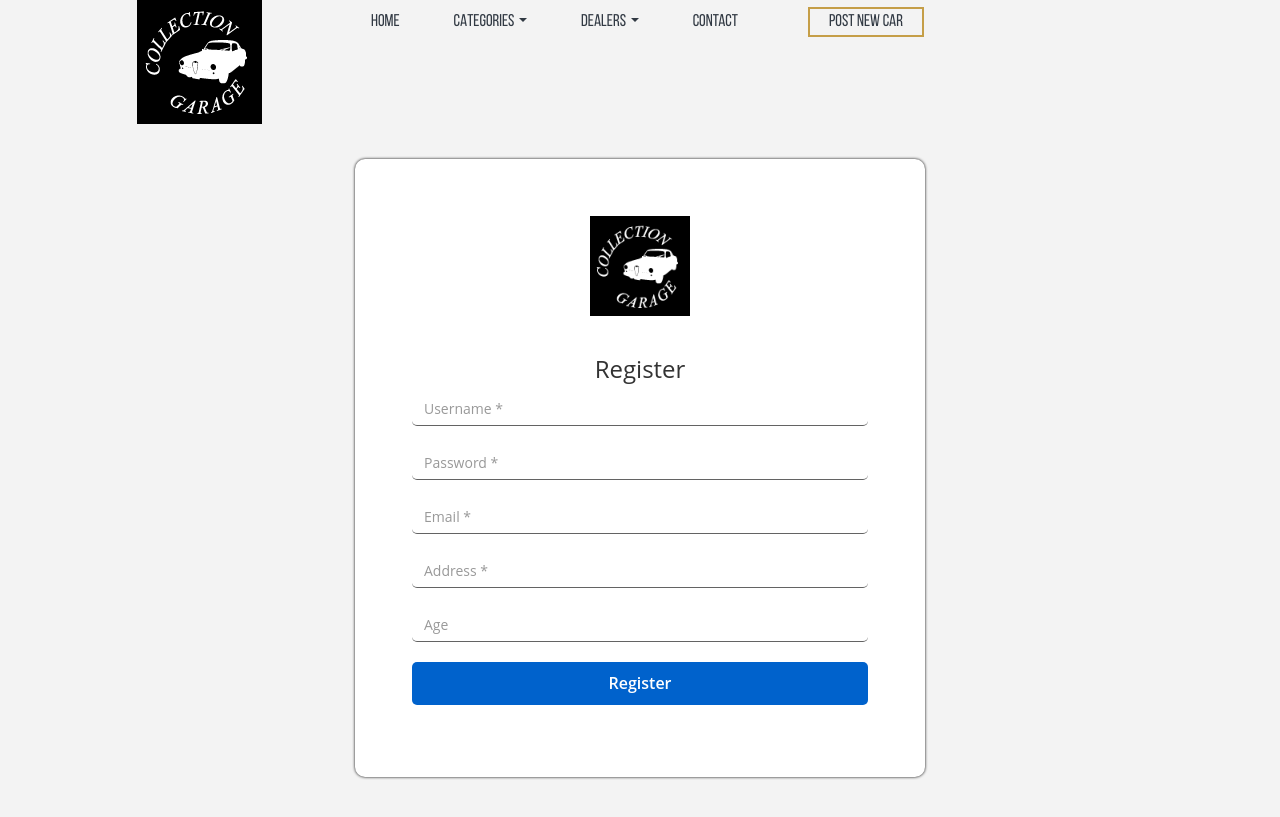
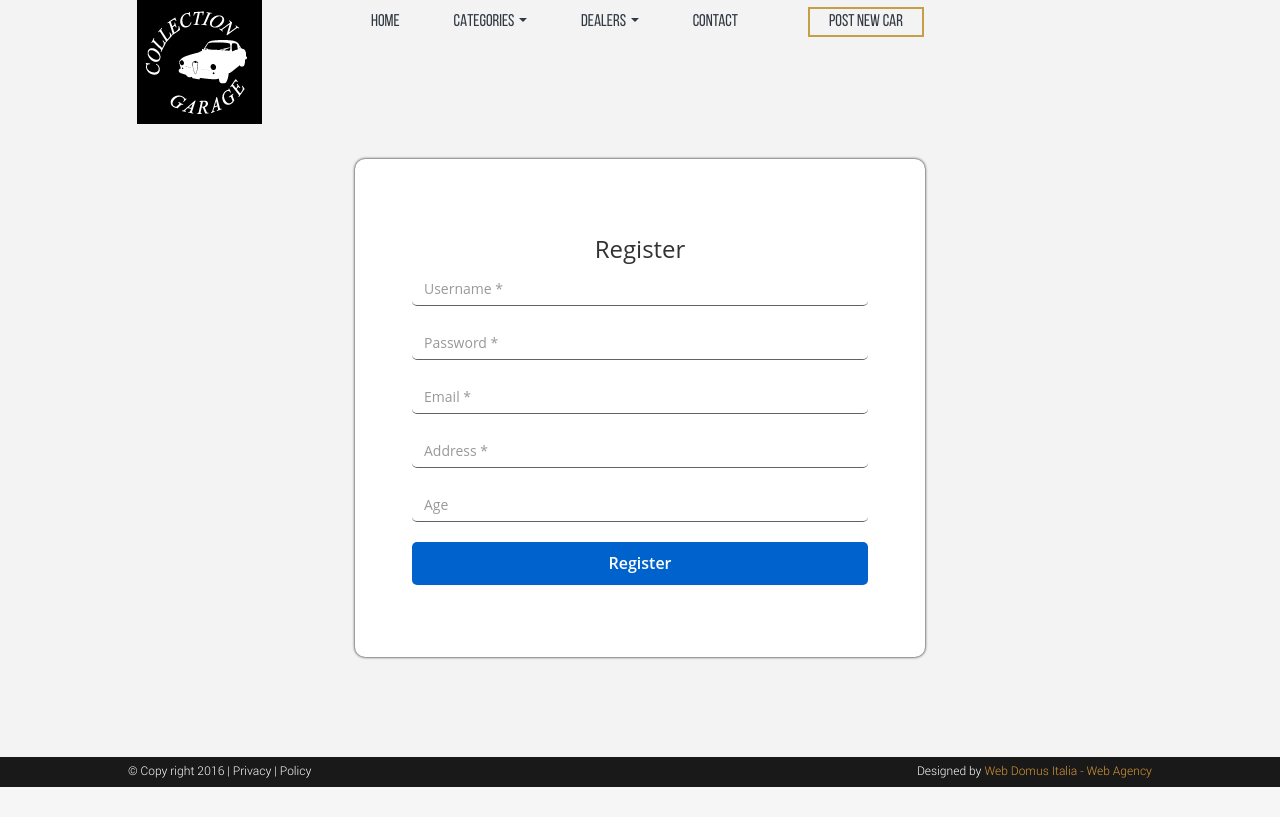
Before and after one commit to Rachel2070/car_store, a Flask app: page /register.html in a window 1280 px wide. Shown: the part 37-854 px from the top of the page. After the commit the page ends 824 px from the top, so only its background shows below. Run offline with Flask 3, Linux system fonts and the light colour scheme; some libraries are stand-ins or nearby versions.

Commit message:
remove logo forms

```diff
--- a/template/login.html
+++ b/template/login.html
@@ -66,9 +66,6 @@
 <div class="container login-container">
     <div class="row">
         <div class="col-md-6 col-md-offset-3 login-form">
-            <div class="text-center">
-                <img src="image/logo1.png" alt="logo" class="login-logo">
-            </div>
             <h3 class="text-center">Login</h3>
             <form>
                 <div class="form-group">
--- a/template/register.html
+++ b/template/register.html
@@ -66,9 +66,6 @@
 <div class="container login-container">
     <div class="row">
         <div class="col-md-6 col-md-offset-3 login-form">
-            <div class="text-center">
-                <img src="image/logo1.png" alt="logo" class="login-logo">
-            </div>
             <h3 class="text-center">Register</h3>
             <form>
                 <div class="form-group">
```
